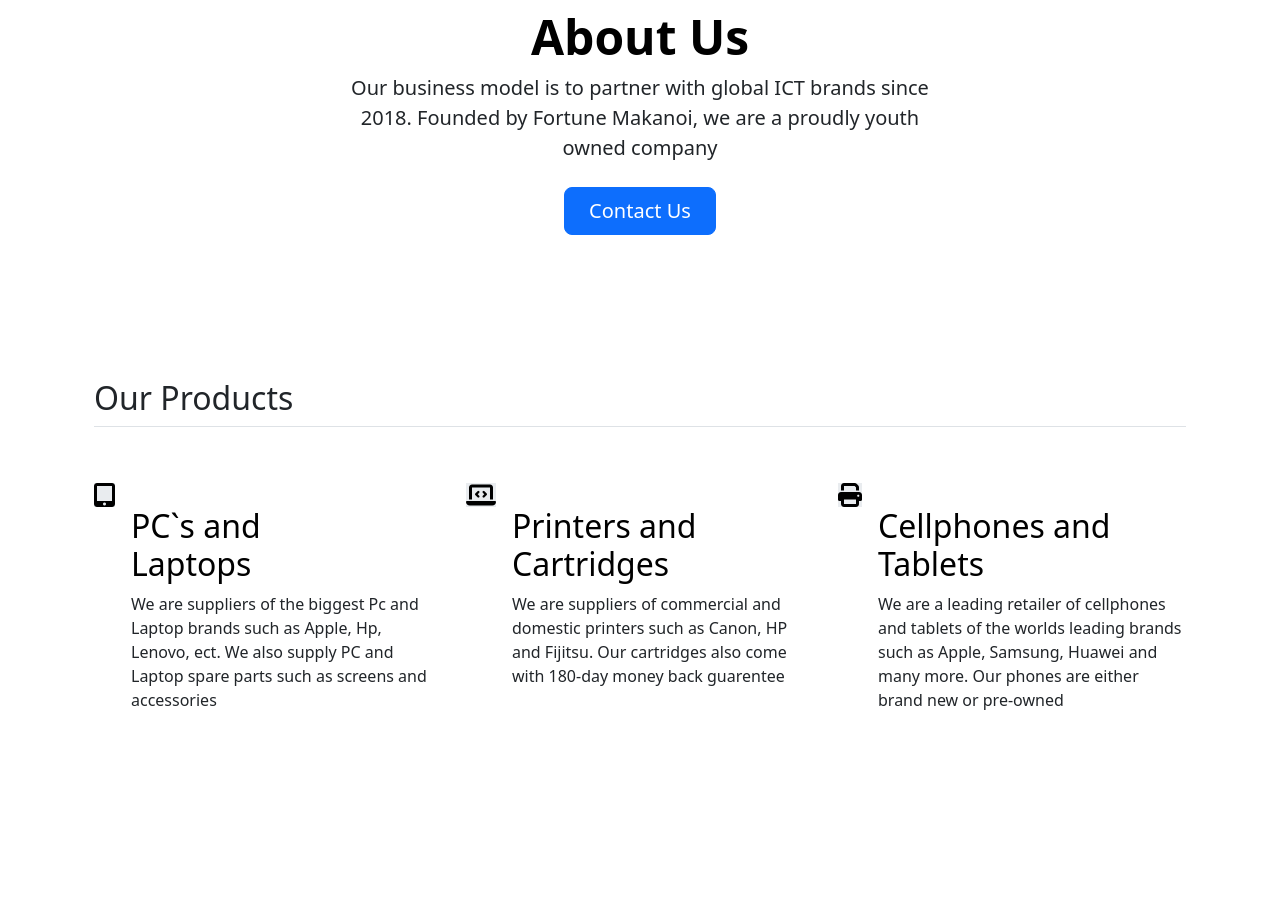
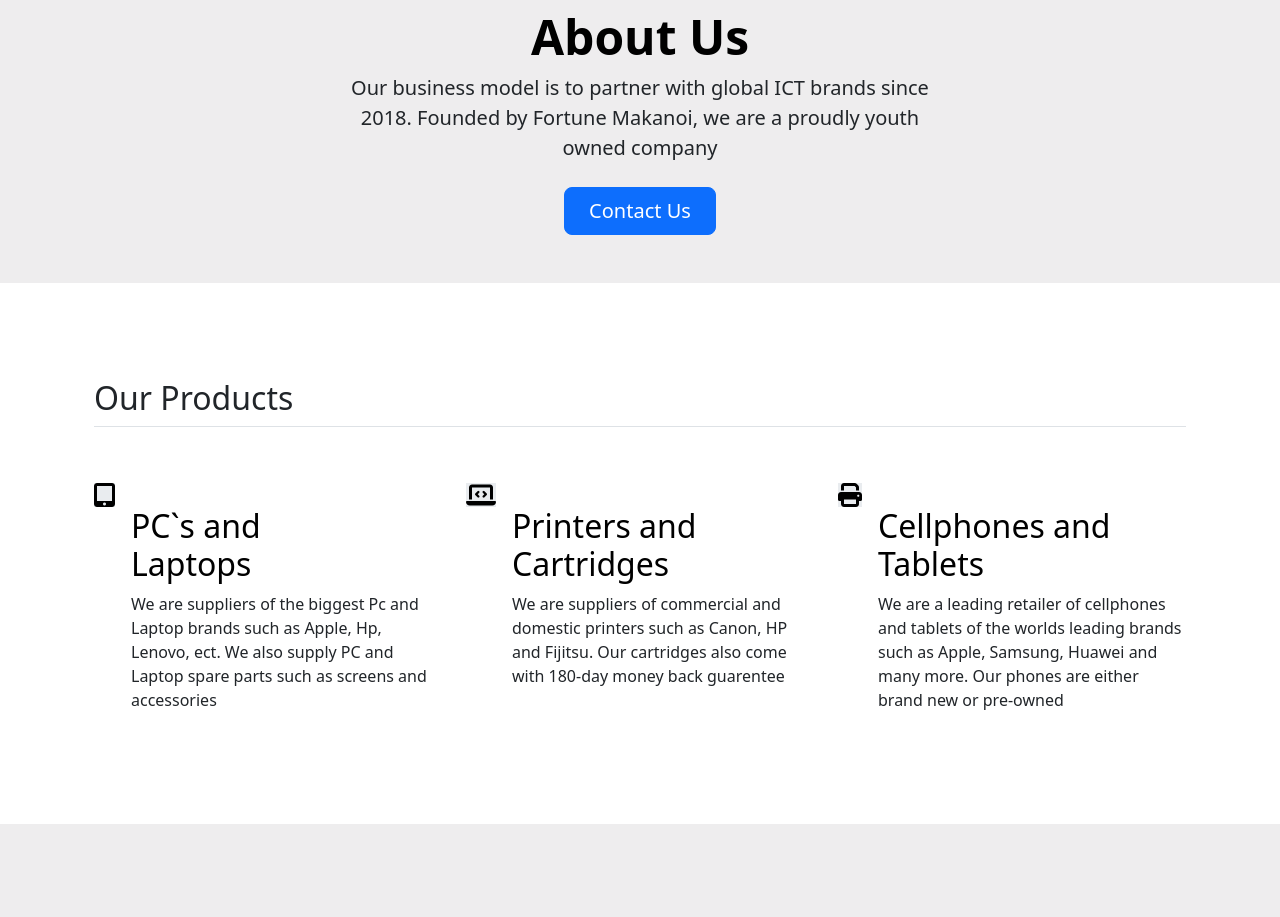
Before and after one commit to naledimuhauli/diamond-tech, a plain HTML site: page index.html in a window 1280 px wide. Shown: the part 831-1748 px from the top of the page. Drawn offline with nearby package versions, Linux system fonts and the light colour scheme.

Commit message:
added a bit of styling

```diff
--- a/index.html
+++ b/index.html
@@ -35,7 +35,8 @@
         </header>
       </div>
       <!-- hero section  -->
-      <div class="container col-xxl-8 px-4 py-5" id="home">
+      <div id="home">
+      <div class="container col-xxl-8 px-4 py-5">
         <div class="row flex-lg-row-reverse align-items-center g-5 py-5">
           <div class="col-10 col-sm-8 col-lg-6">
             <img src="images/diamond-tech-hero.jpg" class="d-block mx-lg-auto img-fluid" alt="ICT image" width="700" height="500" loading="lazy">
@@ -44,11 +45,12 @@
             <h1 class="display-5 fw-bold text-body-emphasis lh-1 mb-3">Welcome to <br> Diamond Tech</h1>
             <p class="lead">We are an ICT company incorporated in Zimbabwe & South Africa with a key focus on hardware, software, consumables and electricals. Check out our website to learn more about us and reach out to us if you have any questions.</p>
             <div class="d-grid gap-2 d-md-flex justify-content-md-start">
-              <button type="button" class="btn btn-primary btn-lg px-4 me-md-2">Contact Us</button>
+              <a href="#contact" class="btn btn-primary btn-lg px-4 gap-3"> Contact Us</a>
             </div>
           </div>
         </div>
       </div>
+    </div>
       <!-- About us section  -->
       <div class="px-4 py-5 my-5 text-center" id="about">
         <img class="d-block mx-auto mb-4" src="images/tech-diamond-logo.jpg" alt="diamond-tech-logo" width="72" height="57">
@@ -56,12 +58,14 @@
         <div class="col-lg-6 mx-auto">
           <p class="lead mb-4">Our business model is to partner with global ICT brands since 2018. Founded by Fortune Makanoi, we are a proudly youth owned company </p>
           <div class="d-grid gap-2 d-sm-flex justify-content-sm-center">
-            <button type="button" class="btn btn-primary btn-lg px-4 gap-3">Contact Us</button>
+            <!-- <button type="button" class="btn btn-primary btn-lg px-4 gap-3">Contact Us</button> -->
+            <a href="#contact" class="btn btn-primary btn-lg px-4 gap-3"> Contact Us</a>
           </div>
         </div>
       </div>
       <!-- Our products section -->
-      <div class="container px-4 py-5" id="products">
+      <div id="products">
+      <div class="container px-4 py-5">
         <h2 class="pb-2 border-bottom">Our Products</h2>
         <div class="row g-4 py-5 row-cols-1 row-cols-lg-3">
           <div class="col d-flex align-items-start">
@@ -96,7 +100,9 @@
           </div>
         </div>
       </div>
+    </div>
             <!-- contact us section -->
+            <div id="contact">
             <div class="container col-xl-10 col-xxl-8 px-4 py-5">
                 <div class="row align-items-center g-lg-5 py-5">
                   <div class="col-lg-7 text-center text-lg-start">
@@ -120,8 +126,9 @@
                   </div>
                 </div>
               </div>
+            </div>
             <!-- footer section -->
-            <div class="container" id="contact">
+            <div class="container">
                 <footer class="d-flex flex-wrap justify-content-between align-items-center py-3 my-4 border-top">
                   <p class="col-md-4 mb-0 text-body-secondary">&copy; Siphokazi Naledi Muhauli </p>
 
--- a/style.css
+++ b/style.css
@@ -0,0 +1,3 @@
+#about, #contact{
+    background-color: rgb(238, 237, 238);
+}
```
